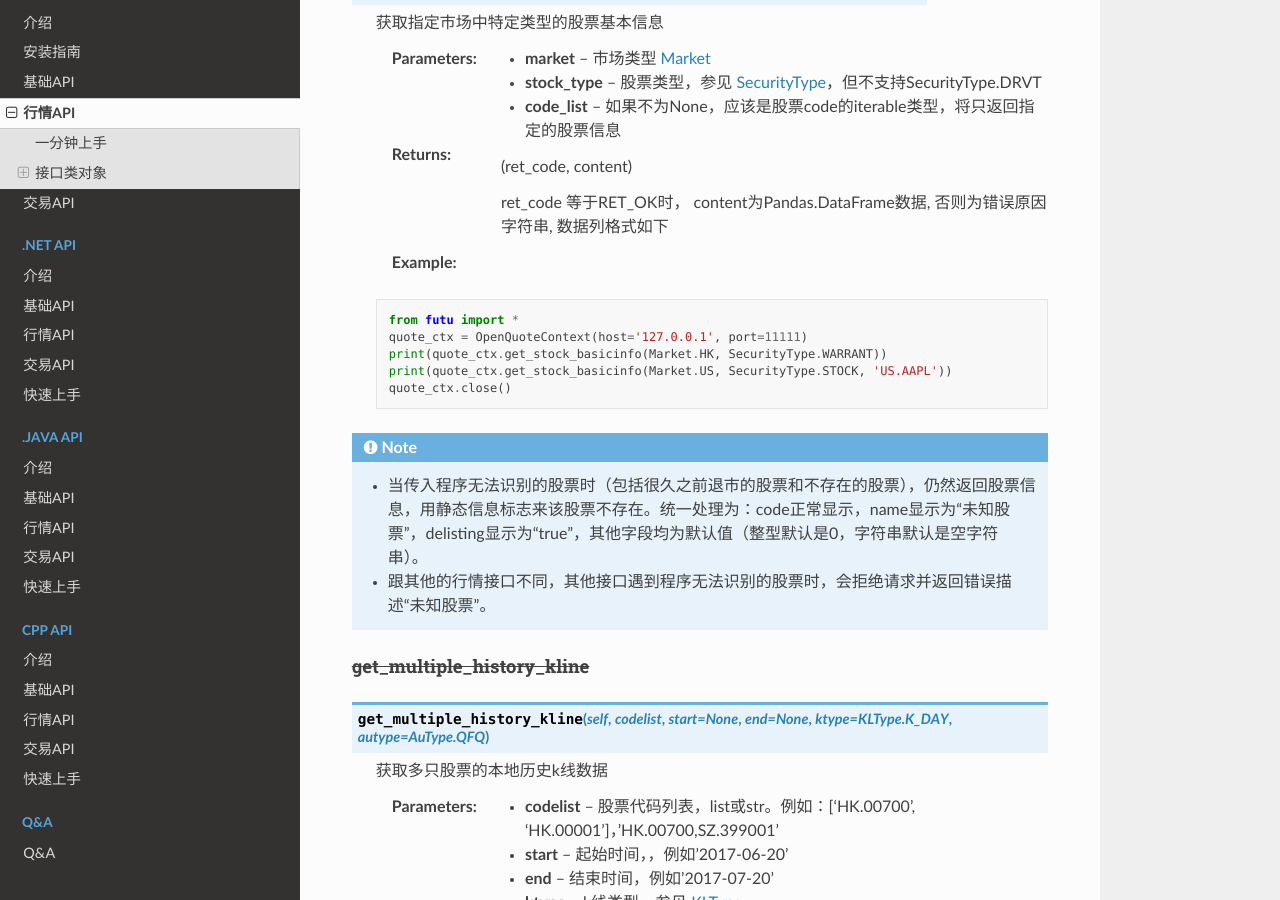
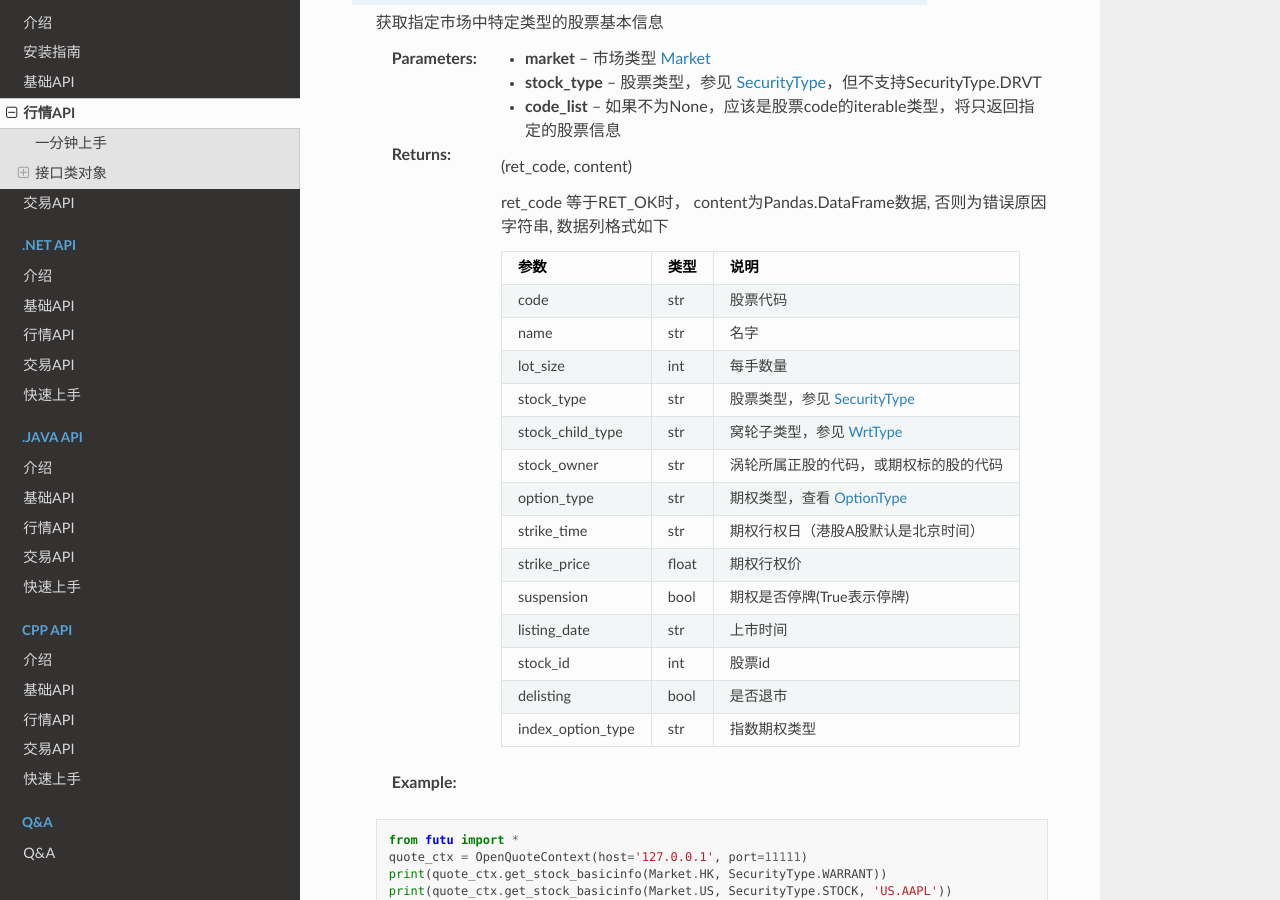
Before and after one commit to FutunnOpen/futu-api-doc, a Sphinx documentation site: the page built from doc_maker/source/api/Quote_API.rst, in a window 1280 px wide and 900 px high, scrolled down 3078 px. Built offline with Sphinx 7.4.7 and the Read the Docs theme 2.0.0, drawn with Linux system fonts in a browser that asks for light colours; some of the changed text lies outside the part shown.

Commit message:
修复文档格式错误

```diff
--- a/doc_maker/source/api/Quote_API.rst
+++ b/doc_maker/source/api/Quote_API.rst
@@ -255,7 +255,7 @@ get_stock_basicinfo
         listing_date        str            上市时间
         stock_id            int            股票id
         delisting           bool           是否退市
-		index_option_type   str           指数期权类型
+        index_option_type   str            指数期权类型
         =================   ===========   ==============================================================================
 
  :Example:
@@ -1369,7 +1369,7 @@ get_option_chain
  通过标的股查询期权
 
  :param code: 股票代码,例如：'HK.02318'
- :param index_option_type: 指数期权类型，查看 IndexOptionType_
+ :param index_option_type: 指数期权类型，查看 IndexOptionType_。正股和其它类型股票忽略该参数。
  :param start: 开始日期，该日期指到期日，例如'2017-08-01'
  :param end: 结束日期（包括这一天），该日期指到期日，例如'2017-08-30'。 注意，时间范围最多30天。
              start和end的组合如下：
@@ -1929,7 +1929,7 @@ ipo_price_max                                float          最高发售价，
 list_price                                   float          上市价，港股适用
 lot_size                                     int            每手股数，港股适用
 entrance_price                               float          入场费，港股适用
-is_support_ipo                               bool           是否有认购阶段，港股适用
+is_subscribe_status                          bool           是否为认购状态，True-认购中，False-待上市
 apply_end_time                               str            截止认购日期字符串，港股适用
 apply_end_timestamp                          float          截止认购日期时间戳 因需处理认购手续，富途认购截止时间会早于交易所公布的日期，港股适用
 ==========================================   ===========   ==================================================================================================================================================
```
Also changed, not shown: other parts of doc_maker/source/api/Quote_API.rst (+3 -3 lines), doc_maker/source/protocol/intro.rst (+7 -8 lines).
